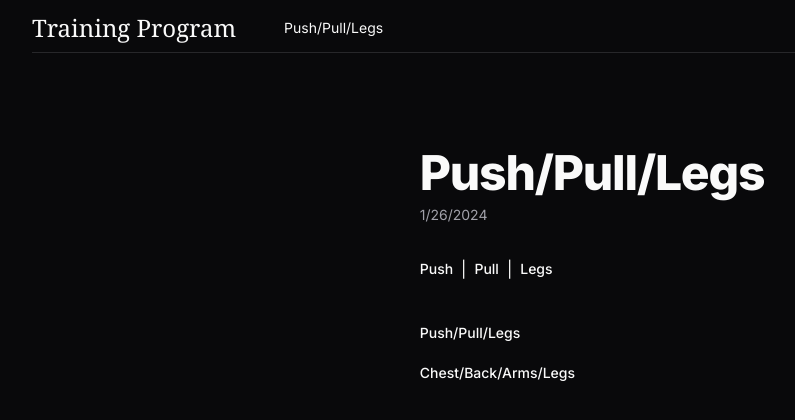
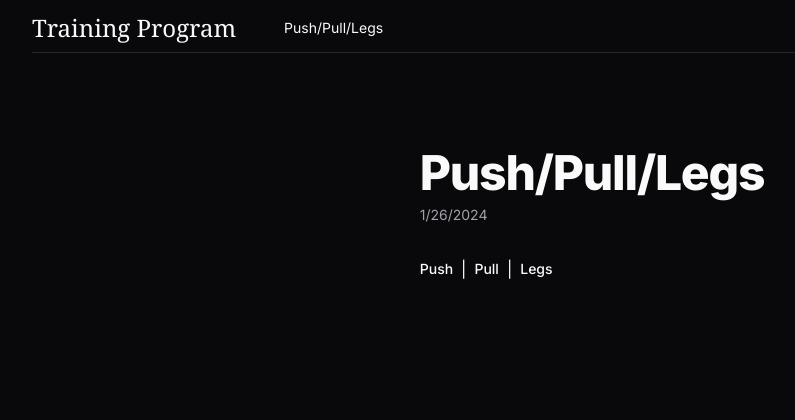
Before and after one commit to Dillonzellis/training-program, a Next.js app: page /ppl in a window 1280 px wide. Shown: the top 420 px of the page, without its empty margins (48-843 px from the left). Built offline with nearby package versions, Linux system fonts and the light colour scheme.

Commit message:
refactor: remove unused buttons

```diff
--- a/src/app/ppl/page.tsx
+++ b/src/app/ppl/page.tsx
@@ -1,6 +1,4 @@
 import { PPLCrumbs } from "@/data/crumbs";
-import { Button } from "@/components/ui/button";
-import Link from "next/link";
 import { BreadCrumb } from "@/components/BreadCrumb";
 import { MainWrapper } from "@/components/MainWrapper";
 import { updateDate } from "@/data/globals";
@@ -16,16 +14,6 @@ export default function PushPullLegs() {
         <p className="text-sm text-muted-foreground pb-8">{updateDate}</p>
 
         <BreadCrumb crumbs={PPLCrumbs} />
-
-        <div className="flex flex-col justify-start items-start">
-          <Button asChild className="p-0" variant="link">
-            <Link href="/">Push/Pull/Legs</Link>
-          </Button>
-
-          <Button asChild className="p-0" variant="link">
-            <Link href="/">Chest/Back/Arms/Legs</Link>
-          </Button>
-        </div>
       </div>
     </MainWrapper>
   );
```
